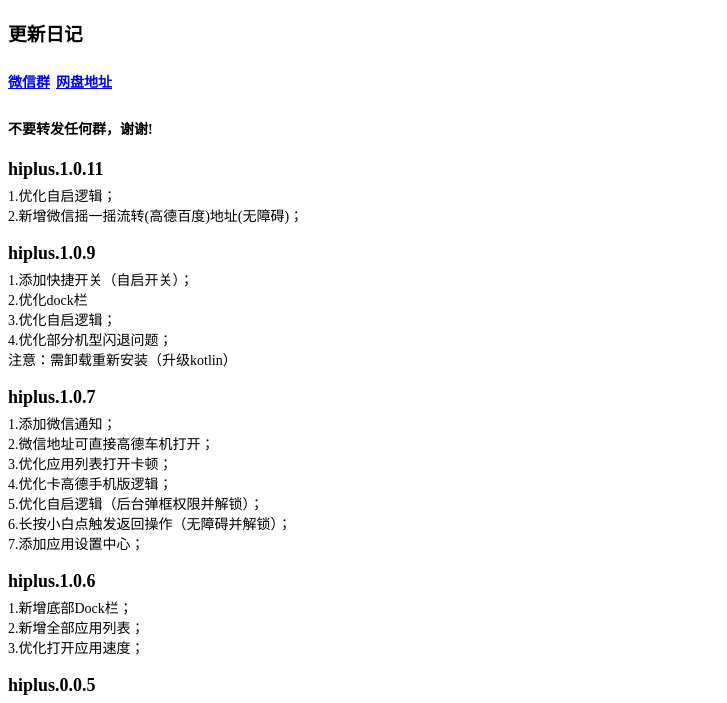
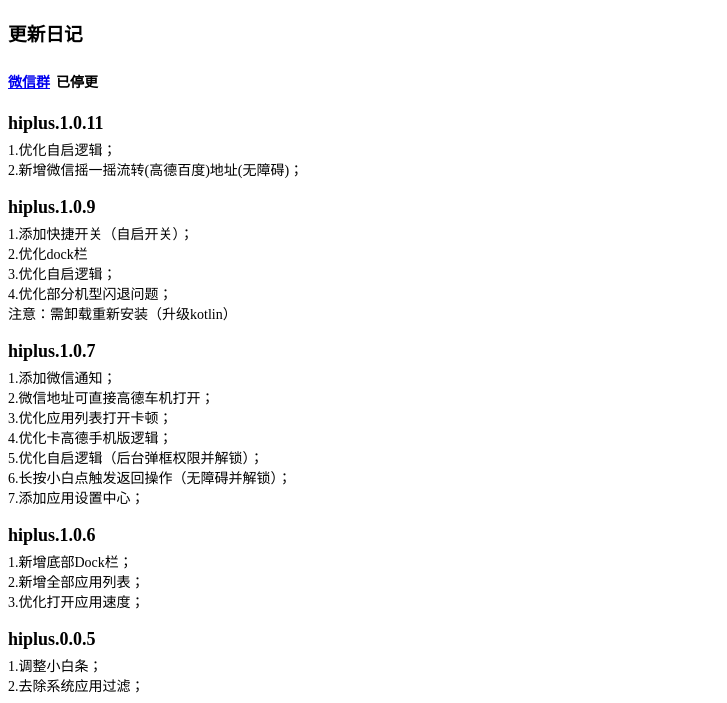
Before and after one commit to yenole/AutoNaviHicar, a plain HTML site: page index.html in a window 1280 px wide. Shown: the top 703 px of the page, without its empty margins (0-727 px from the left). Drawn offline with Linux system fonts and the light colour scheme.

Commit message:
Update index.html

```diff
--- a/index.html
+++ b/index.html
@@ -19,7 +19,7 @@
 
 <body>
     <h3>更新日记</h3>
-    <h2><a href="#wxgroup">微信群</a> <a target="_blank" href="https://yenole.lanzoue.com/b03vfyy0d">网盘地址</a></h2> <h2><a>不要转发任何群，谢谢!</a></h2>
+    <h2><a href="#wxgroup">微信群</a> <a>已停更</a></h2>
     <span style="font-size: 18px; font-weight: bold;margin-bottom: 5px;">hiplus.1.0.11</span>
     <span>1.优化自启逻辑；</span>
     <span>2.新增微信摇一摇流转(高德百度)地址(无障碍)；</span>
```
